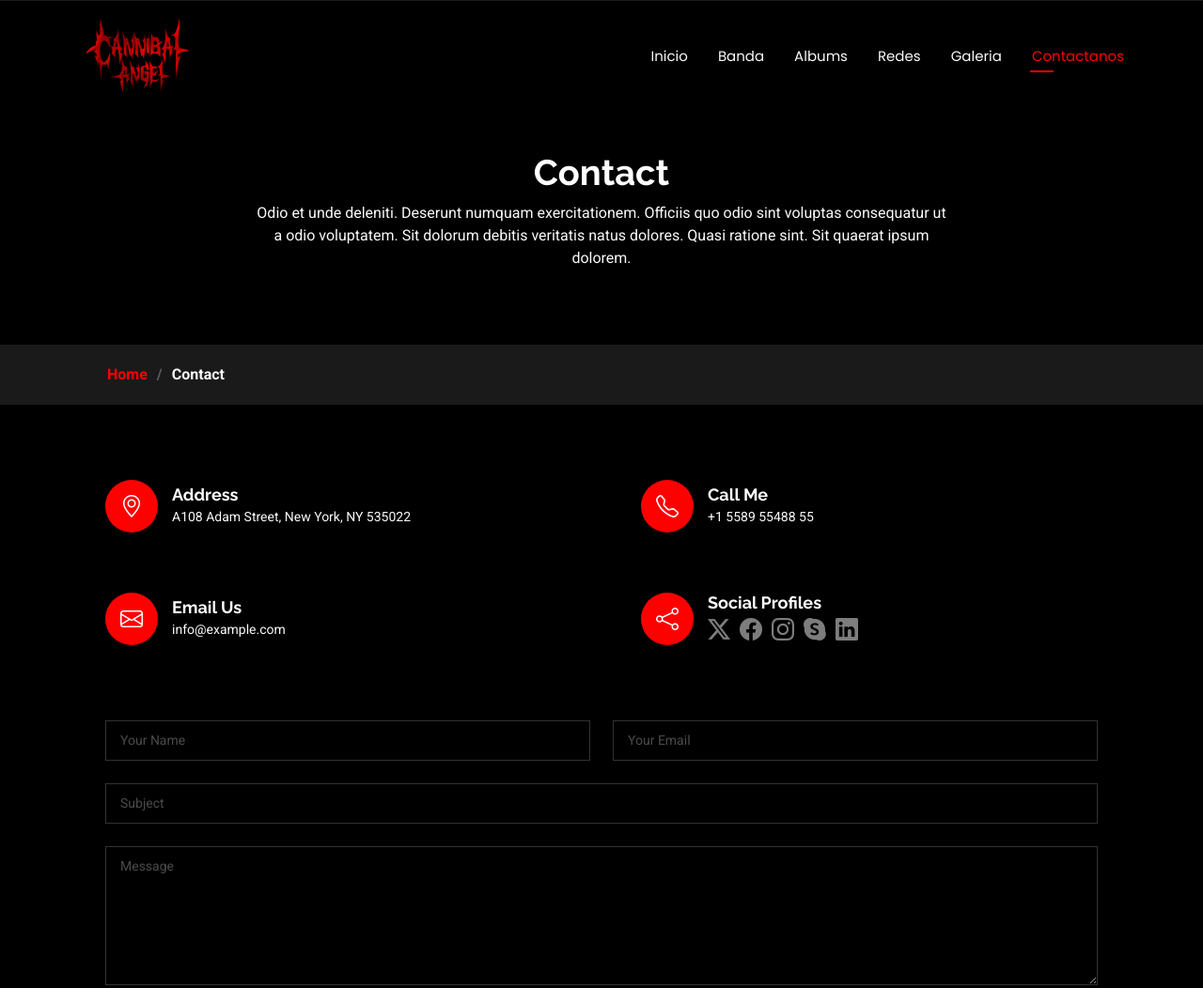
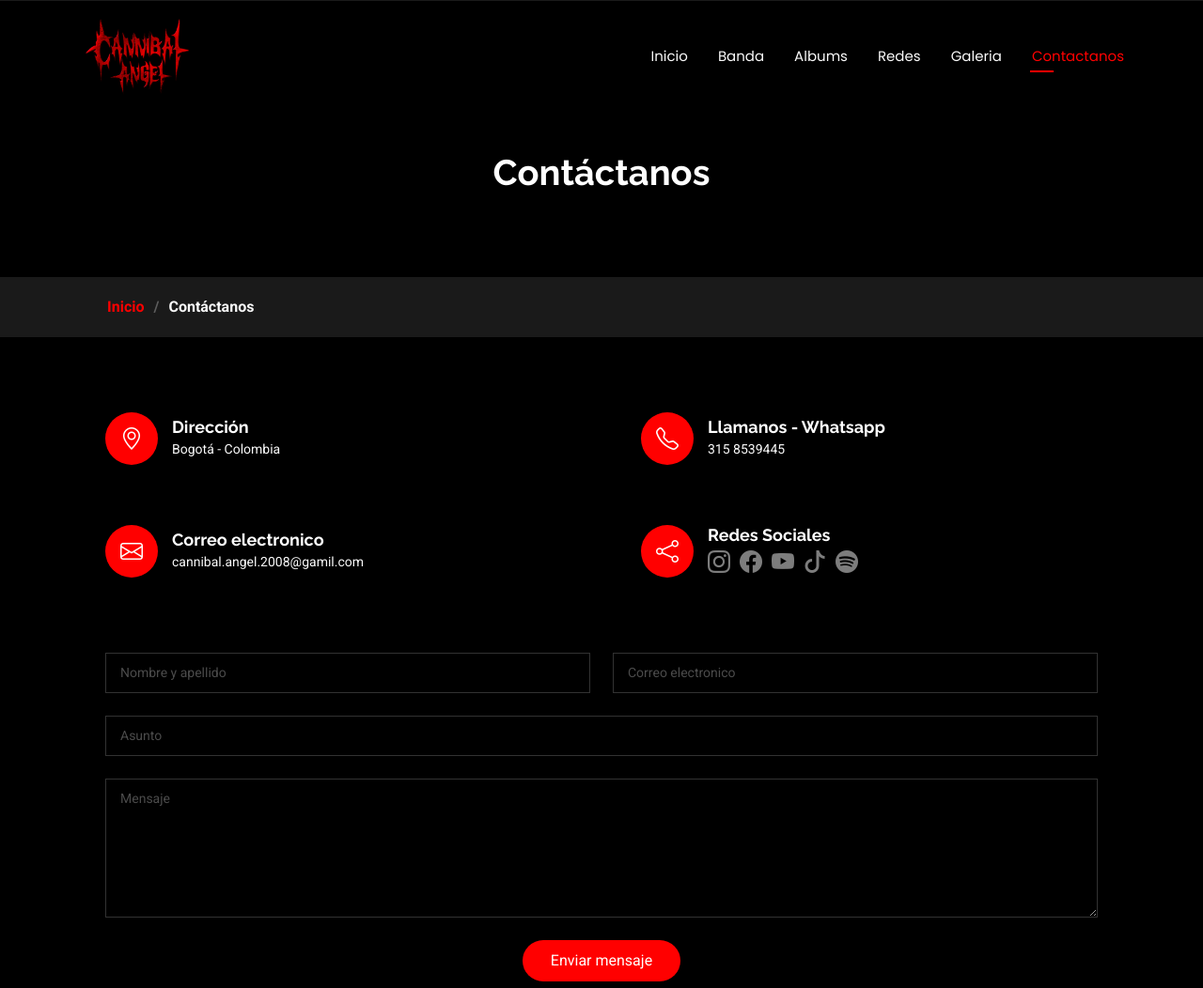
Before and after one commit to LeonardoLombana/Banda-Cannibal-Angel-, a plain HTML site: page contact.html in a window 1280 px wide. Shown: the top 1052 px of the page at 94% size. Drawn offline with Linux system fonts and the light colour scheme.

Commit message:
Se realiza ajuste de textos en la pestaña Contacto

```diff
--- a/contact.html
+++ b/contact.html
@@ -4,12 +4,12 @@
 <head>
   <meta charset="utf-8">
   <meta content="width=device-width, initial-scale=1.0" name="viewport">
-  <title>Contact - Personal Bootstrap Template</title>
+  <title>Cannibal Angel - Death Metal Band</title>
   <meta name="description" content="">
   <meta name="keywords" content="">
 
   <!-- Favicons -->
-  <link href="assets/img/favicon.png" rel="icon">
+  <link href="assets/img/logo.png" rel="icon">
   <link href="assets/img/apple-touch-icon.png" rel="apple-touch-icon">
 
   <!-- Fonts -->
@@ -70,8 +70,8 @@
         <div class="container">
           <div class="row d-flex justify-content-center text-center">
             <div class="col-lg-8">
-              <h1>Contact</h1>
-              <p class="mb-0">Odio et unde deleniti. Deserunt numquam exercitationem. Officiis quo odio sint voluptas consequatur ut a odio voluptatem. Sit dolorum debitis veritatis natus dolores. Quasi ratione sint. Sit quaerat ipsum dolorem.</p>
+              <h1>Contáctanos</h1>
+              <p class="mb-0"></p>
             </div>
           </div>
         </div>
@@ -79,8 +79,8 @@
       <nav class="breadcrumbs">
         <div class="container">
           <ol>
-            <li><a href="index.html">Home</a></li>
-            <li class="current">Contact</li>
+            <li><a href="index.html">Inicio</a></li>
+            <li class="current">Contáctanos</li>
           </ol>
         </div>
       </nav>
@@ -97,8 +97,8 @@
             <div class="info-item d-flex align-items-center" data-aos="fade-up" data-aos-delay="200">
               <i class="icon bi bi-geo-alt flex-shrink-0"></i>
               <div>
-                <h3>Address</h3>
-                <p>A108 Adam Street, New York, NY 535022</p>
+                <h3>Dirección</h3>
+                <p>Bogotá - Colombia</p>
               </div>
             </div>
           </div><!-- End Info Item -->
@@ -107,8 +107,8 @@
             <div class="info-item d-flex align-items-center" data-aos="fade-up" data-aos-delay="300">
               <i class="icon bi bi-telephone flex-shrink-0"></i>
               <div>
-                <h3>Call Me</h3>
-                <p>+1 5589 55488 55</p>
+                <h3>Llamanos - Whatsapp</h3>
+                <p>315 8539445</p>
               </div>
             </div>
           </div><!-- End Info Item -->
@@ -117,8 +117,8 @@
             <div class="info-item d-flex align-items-center" data-aos="fade-up" data-aos-delay="400">
               <i class="icon bi bi-envelope flex-shrink-0"></i>
               <div>
-                <h3>Email Us</h3>
-                <p>info@example.com</p>
+                <h3>Correo electronico</h3>
+                <p>cannibal.angel.2008@gamil.com</p>
               </div>
             </div>
           </div><!-- End Info Item -->
@@ -127,13 +127,13 @@
             <div class="info-item d-flex align-items-center" data-aos="fade-up" data-aos-delay="500">
               <i class="icon bi bi-share flex-shrink-0"></i>
               <div>
-                <h3>Social Profiles</h3>
+                <h3>Redes Sociales</h3>
                 <div class="social-links">
-                  <a href="#"><i class="bi bi-twitter-x"></i></a>
-                  <a href="#"><i class="bi bi-facebook"></i></a>
-                  <a href="#"><i class="bi bi-instagram"></i></a>
-                  <a href="#"><i class="bi bi-skype"></i></a>
-                  <a href="#"><i class="bi bi-linkedin"></i></a>
+                  <a href="https://www.instagram.com/cannibal_angel_band/?igsh=cTRsd2F3cjlybWJj"><i class="bi bi-instagram"></i></a>
+                  <a href="https://www.facebook.com/cannibalangeldeathmetal" target="_blank"><i class="bi bi-facebook"></i></a>
+                  <a href="https://www.youtube.com/@cannibalangel114" target="_blank"><i class="bi bi-youtube"></i></a>
+                  <a href="https://www.tiktok.com/@cannibalangel?_t=8qbIVRh768c&_r=1" target="_blank"><i class="bi bi-tiktok"></i></a>
+                  <a href="https://open.spotify.com/artist/1uP7NcAIzlTc7wxga0k6fm?si=DPdwD3qZRRiYWHxvxEFrxQ" target="_blank"><i class="bi bi-spotify"></i></a>
                 </div>
               </div>
             </div>
@@ -145,27 +145,27 @@
           <div class="row gy-4">
 
             <div class="col-md-6">
-              <input type="text" name="name" class="form-control" placeholder="Your Name" required="">
+              <input type="text" name="name" class="form-control" placeholder="Nombre y apellido" required="">
             </div>
 
             <div class="col-md-6 ">
-              <input type="email" class="form-control" name="email" placeholder="Your Email" required="">
+              <input type="email" class="form-control" name="email" placeholder="Correo electronico" required="">
             </div>
 
             <div class="col-md-12">
-              <input type="text" class="form-control" name="subject" placeholder="Subject" required="">
+              <input type="text" class="form-control" name="subject" placeholder="Asunto" required="">
             </div>
 
             <div class="col-md-12">
-              <textarea class="form-control" name="message" rows="6" placeholder="Message" required=""></textarea>
+              <textarea class="form-control" name="message" rows="6" placeholder="Mensaje" required=""></textarea>
             </div>
 
             <div class="col-md-12 text-center">
-              <div class="loading">Loading</div>
+              <div class="loading">Cargando</div>
               <div class="error-message"></div>
-              <div class="sent-message">Your message has been sent. Thank you!</div>
+              <div class="sent-message">Tu mensaje a sido enviado, Gracias!</div>
 
-              <button type="submit">Send Message</button>
+              <button type="submit">Enviar mensaje</button>
             </div>
 
           </div>
```
